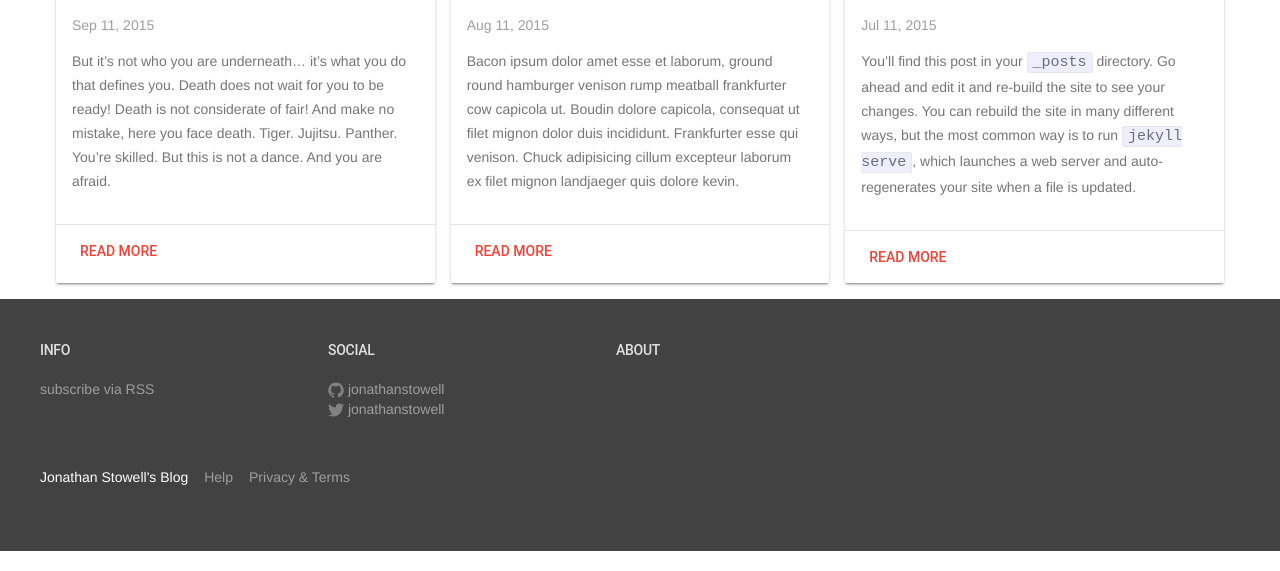
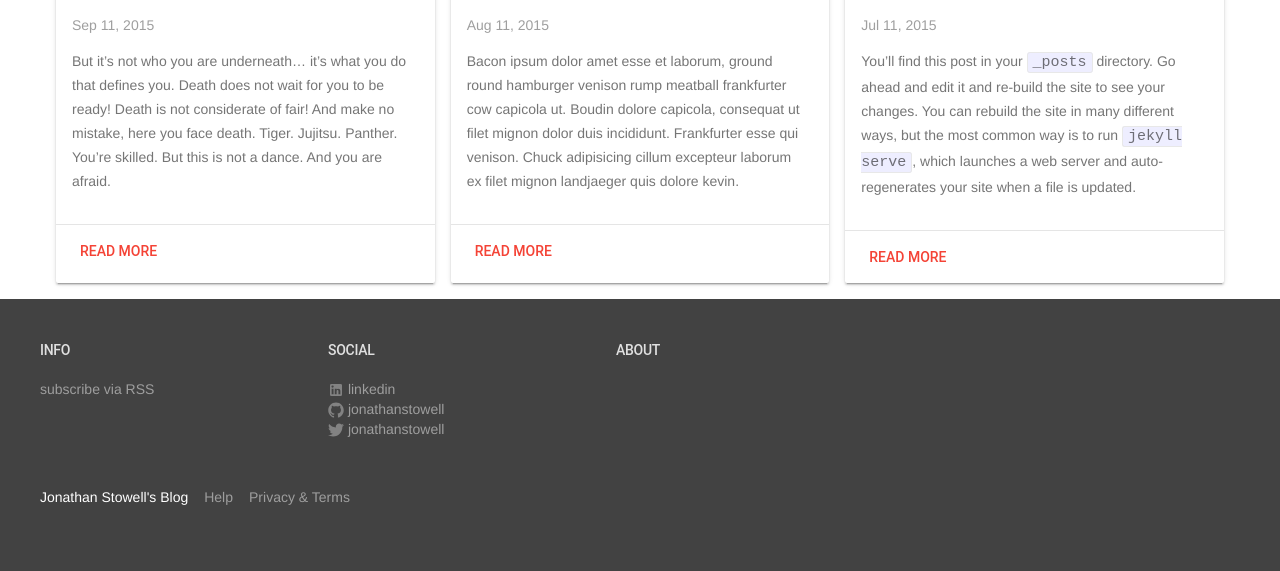
Before and after one commit to jonathanstowell/jonathanstowell.github.io, a Jekyll site: the page built from index.html, in a window 1280 px wide. Shown: the part 559-1130 px from the top of the page. Built offline with Jekyll 4.4.1, drawn with Linux system fonts in a browser that asks for light colours.

Commit message:
Add linkedin to social

```diff
--- a/_config.yml
+++ b/_config.yml
@@ -4,6 +4,7 @@ title: Jonathan Stowell's Blog
 description: > # this means to ignore newlines until "baseurl:"
 baseurl: "" # the subpath of your site, e.g. /blog/
 url: "" # the base hostname & protocol for your site
+linkedin_username: jonathanstowell
 twitter_username: jonathanstowell
 github_username:  jonathanstowell
 
--- a/_includes/footer.html
+++ b/_includes/footer.html
@@ -14,6 +14,19 @@
       <input class="mdl-mega-footer--heading-checkbox" type="checkbox" checked>
       <h1 class="mdl-mega-footer--heading">SOCIAL</h1>
       <ul class="mdl-mega-footer--link-list">
+        {% if site.linkedin_username %}
+        <li>
+          <a href="https://www.linkedin.com/in/{{ site.linkedin_username }}">
+            <span class="icon  icon--linkedin">
+                <svg viewBox="0 0 24 24">
+                    <path fill="#828282" d="M19,3A2,2 0 0,1 21,5V19A2,2 0 0,1 19,21H5A2,2 0 0,1 3,19V5A2,2 0 0,1 5,3H19M18.5,18.5V13.2A3.26,3.26 0 0,0 15.24,9.94C14.39,9.94 13.4,10.46 12.92,11.24V10.13H10.13V18.5H12.92V13.57C12.92,12.8 13.54,12.17 14.31,12.17A1.4,1.4 0 0,1 15.71,13.57V18.5H18.5M6.88,8.56A1.68,1.68 0 0,0 8.56,6.88C8.56,5.95 7.81,5.19 6.88,5.19A1.69,1.69 0 0,0 5.19,6.88C5.19,7.81 5.95,8.56 6.88,8.56M8.27,18.5V10.13H5.5V18.5H8.27Z" />
+                </svg>
+            </span>
+
+            <span class="username">linkedin</span>
+          </a>
+        </li>
+        {% endif %}
         {% if site.github_username %}
         <li>
           <a href="https://github.com/{{ site.github_username }}">
```
